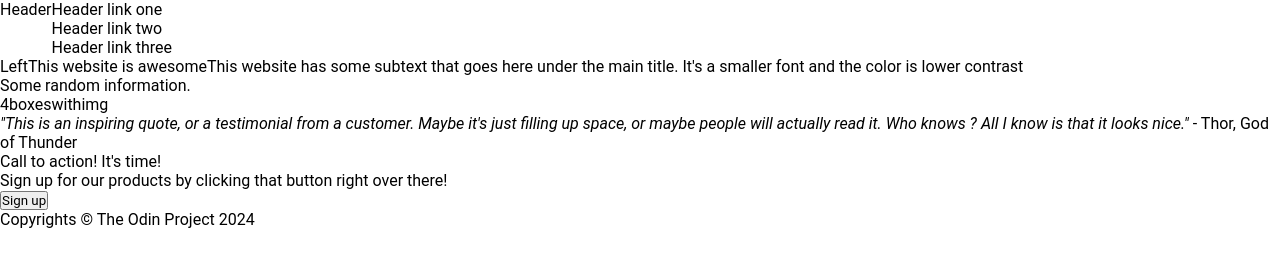
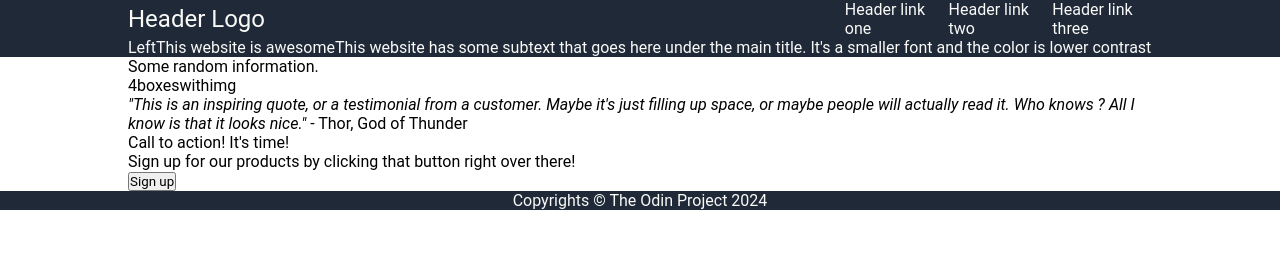
Before and after one commit to Oh-HelloFriend/css-n-flex, a plain HTML site: page index.html in a window 1280 px wide. Drawn offline with Linux system fonts and the light colour scheme.

Commit message:
built top and bottom

```diff
--- a/index.html
+++ b/index.html
@@ -7,15 +7,15 @@
     <link rel="stylesheet" href="styles.css">
 </head>
 <body>
+    <div class="one">
+        <div class="logo">Header Logo</div>
+        <ul class="links">
+            <li><a href="#">Header link one</a></li>
+            <li><a href="#">Header link two</a></li>
+            <li><a href="#">Header link three</a></li>
+        </ul>
+    </div>
 
-    <div class="one">
-        <div>Header</div>
-        <div>
-            <div>Header link one</div>
-            <div>Header link two</div>
-            <div>Header link three</div>
-        </div>
-    </div>
     <div class="two">
         <div>Left</div>
             <div>This website is awesome</div>
--- a/styles.css
+++ b/styles.css
@@ -8,6 +8,12 @@
 
 ol, ul{
     list-style: none;
+    display: flex;
+}
+
+a{
+    text-decoration: none;
+    color: #F9FAF8;
 }
 
 body{
@@ -17,8 +23,46 @@ body{
 
 .one, .two, .three, .four, .five, .six{
     display:flex;
+    padding: 0 10%;
 }
 
 .three{
     flex-direction: column;
 }
+
+
+.one, .two, .six{
+    background-color: #1F2937;
+    color: #F9FAF8;
+}
+
+.one{
+    justify-content: space-between;
+    align-items: center;
+    height: 6%;
+}
+
+.six{
+    justify-content: center;
+    margin-top: auto;
+    align-items: flex-end;
+    height: 6%;
+}
+
+.logo{
+    font-size: 24px;
+    font-weight: 500px;
+}
+
+.links{
+    font-size: 16px;
+    display: flex;
+    justify-content: space-between;
+    gap: 4%;
+    width: 30%;
+    align-items: center;
+}
+
+.two{
+
+}
```
